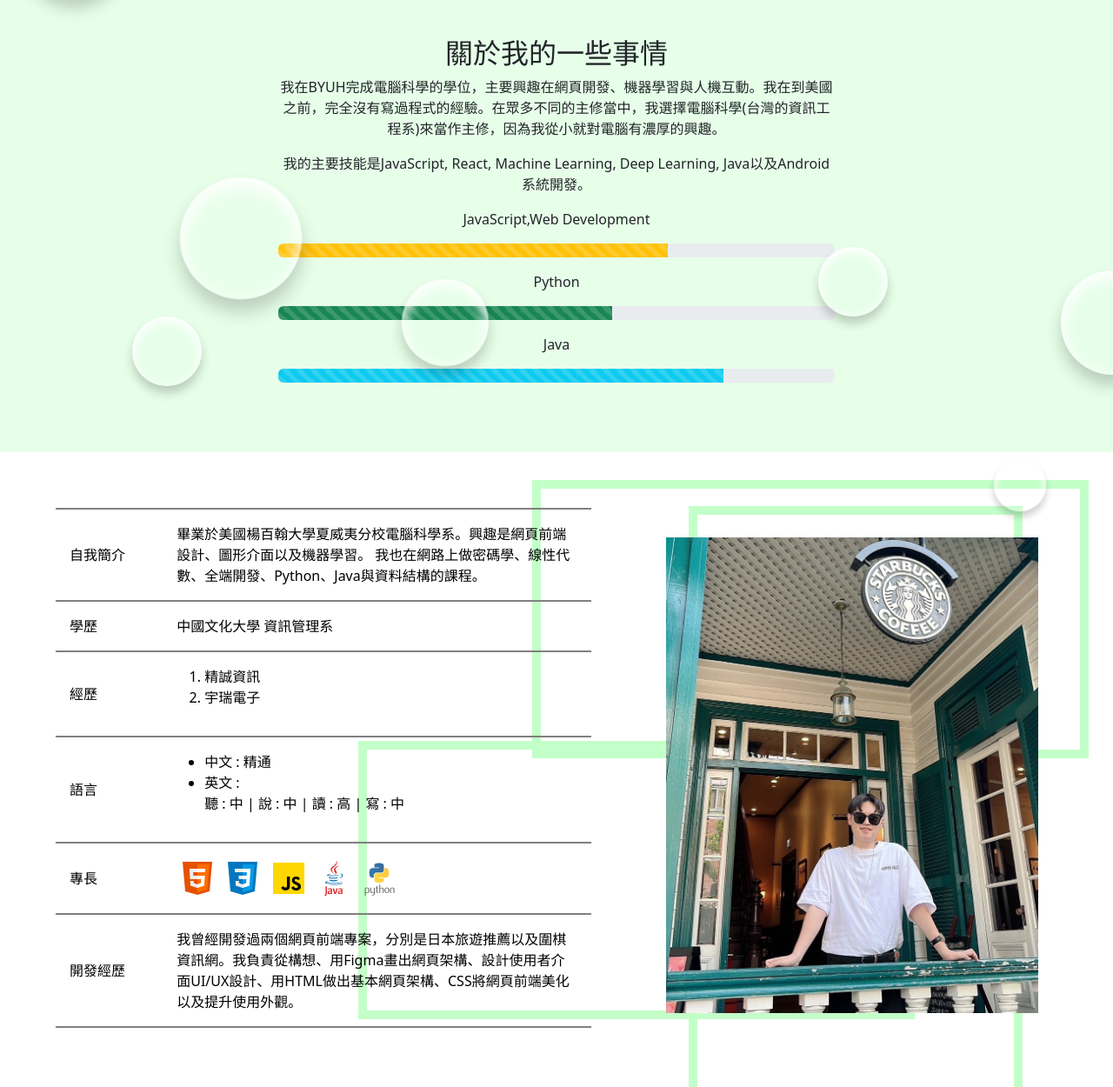
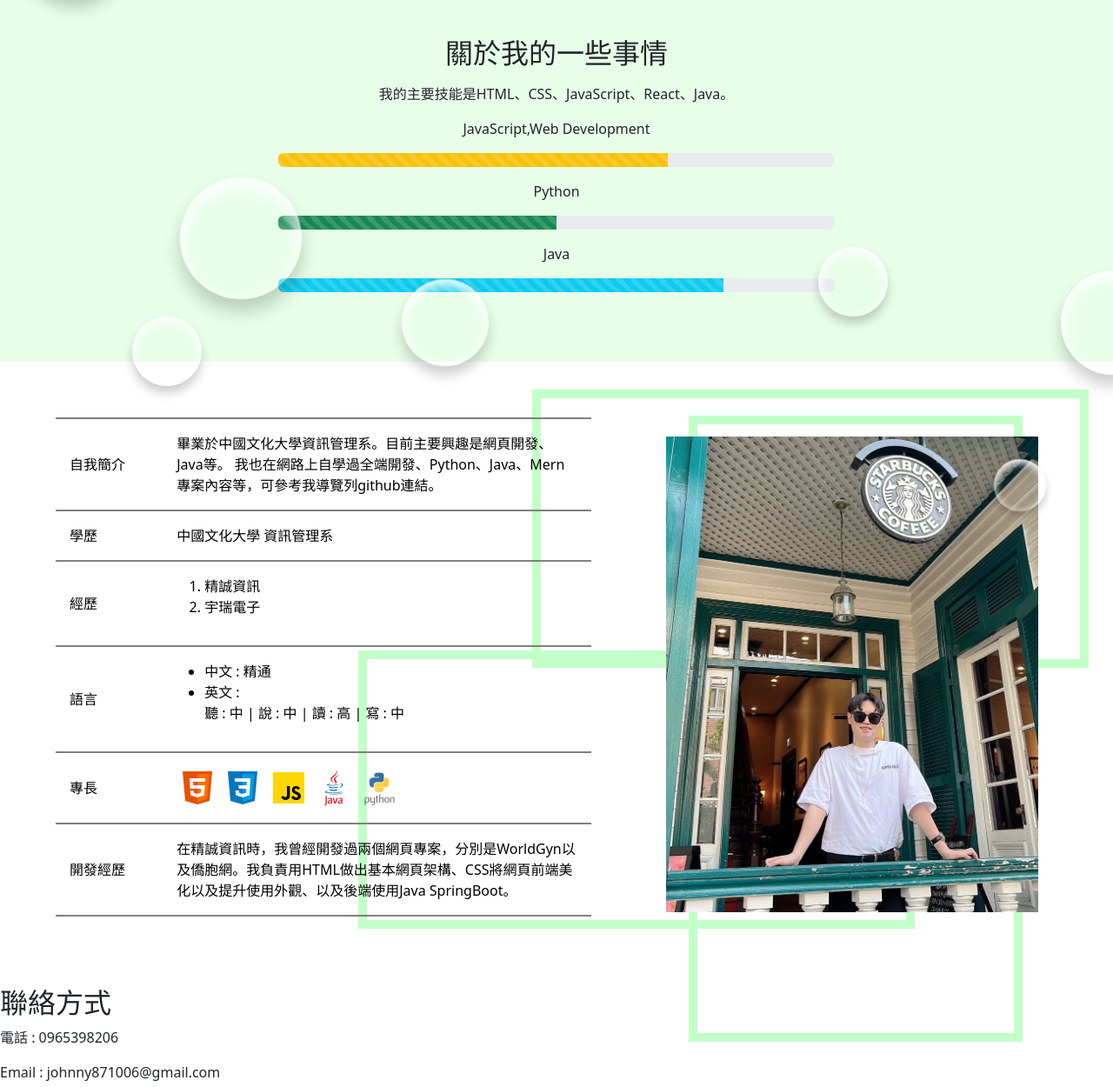
Before and after one commit to johnny871006/johnny, a plain HTML site: page PortfolioWeb/index.html in a window 1280 px wide. Shown: the part 670-1920 px from the top of the page at 87% size. Drawn offline with nearby package versions, Linux system fonts and the light colour scheme.

Commit message:
Update index.html
更新資料

```diff
--- a/PortfolioWeb/index.html
+++ b/PortfolioWeb/index.html
@@ -18,8 +18,8 @@
       <ul>
         <li><a href="#">關於Johnny</a></li>
         <li><a href="./contact.html">聯絡方式</a></li>
-        <li><a target="_blank" href="">Mall(SpringBoot)</a></li>
-        <li><a target="_blank" href="">日本旅遊網站</a></li>
+        <li><a target="_blank" href="https://github.com/johnny871006/springboot-mall.git">簡易電商(SpringBoot)</a></li>
+        <li><a target="_blank" href="">Blog(SpringBoot)</a></li>
       </ul>
     </nav>
 
@@ -41,8 +41,7 @@
         <div class="info">
           <h1>嗨，我是Johnny!</h1>
           <h2>
-            我是一位來自台灣的網頁全端工程師、AI工程師。專長在Graphical
-            Interface、網頁全端開發、機器學習等等。
+            目前是一位26歲住在桃園的男子!
           </h2>
           <a href="./contact.html">了解更多</a>
         </div>
@@ -55,11 +54,10 @@
         <section class="description">
           <h2>關於我的一些事情</h2>
           <p>
-            我在BYUH完成電腦科學的學位，主要興趣在網頁開發、機器學習與人機互動。我在到美國之前，完全沒有寫過程式的經驗。在眾多不同的主修當中，我選擇電腦科學(台灣的資訊工程系)來當作主修，因為我從小就對電腦有濃厚的興趣。
+
           </p>
           <p>
-            我的主要技能是JavaScript, React, Machine Learning, Deep Learning,
-            Java以及Android系統開發。
+            我的主要技能是HTML、CSS、JavaScript、React、Java。
           </p>
 
           <div class="progress-bar-area">
@@ -82,7 +80,7 @@
                 aria-valuenow="75"
                 aria-valuemin="0"
                 aria-valuemax="100"
-                style="width: 60%"
+                style="width: 50%"
               ></div>
             </div>
             <p>Java</p>
@@ -106,8 +104,8 @@
             <tr style="border-top: 2px solid gray">
               <td style="width: 20%">自我簡介</td>
               <td style="width: 80%">
-                畢業於美國楊百翰大學夏威夷分校電腦科學系。興趣是網頁前端設計、圖形介面以及機器學習。
-                我也在網路上做密碼學、線性代數、全端開發、Python、Java與資料結構的課程。
+                畢業於中國文化大學資訊管理系。目前主要興趣是網頁開發、Java等。
+                我也在網路上自學過全端開發、Python、Java、Mern專案內容等，可參考我導覽列github連結。
               </td>
             </tr>
             <tr>
@@ -160,7 +158,7 @@
             <tr>
               <td>開發經歷</td>
               <td>
-                我曾經開發過兩個網頁前端專案，分別是日本旅遊推薦以及圍棋資訊網。我負責從構想、用Figma畫出網頁架構、設計使用者介面UI/UX設計、用HTML做出基本網頁架構、CSS將網頁前端美化以及提升使用外觀。
+                在精誠資訊時，我曾經開發過兩個網頁專案，分別是WorldGyn以及僑胞網。我負責用HTML做出基本網頁架構、CSS將網頁前端美化以及提升使用外觀、以及後端使用Java SpringBoot。
               </td>
             </tr>
           </table>
@@ -174,6 +172,19 @@
         </section>
       </section>
     </main>
+    <footer>
+      <section class="about-me">
+        <section class="description">
+          <h2>聯絡方式</h2>
+          <p>
+            電話 : 0965398206
+          </p>
+          <p>
+            Email : johnny871006@gmail.com
+          </p>
+        </section>
+      </section>
+    </footer>
     <script
       src="https://cdn.jsdelivr.net/npm/bootstrap@5.3.3/dist/js/bootstrap.bundle.min.js"
       integrity="sha384-YvpcrYf0tY3lHB60NNkmXc5s9fDVZLESaAA55NDzOxhy9GkcIdslK1eN7N6jIeHz"
```
